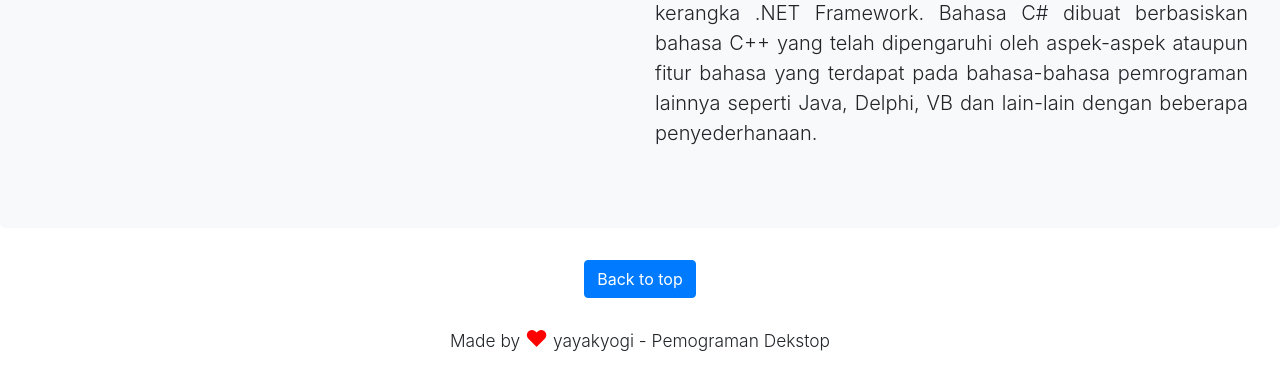
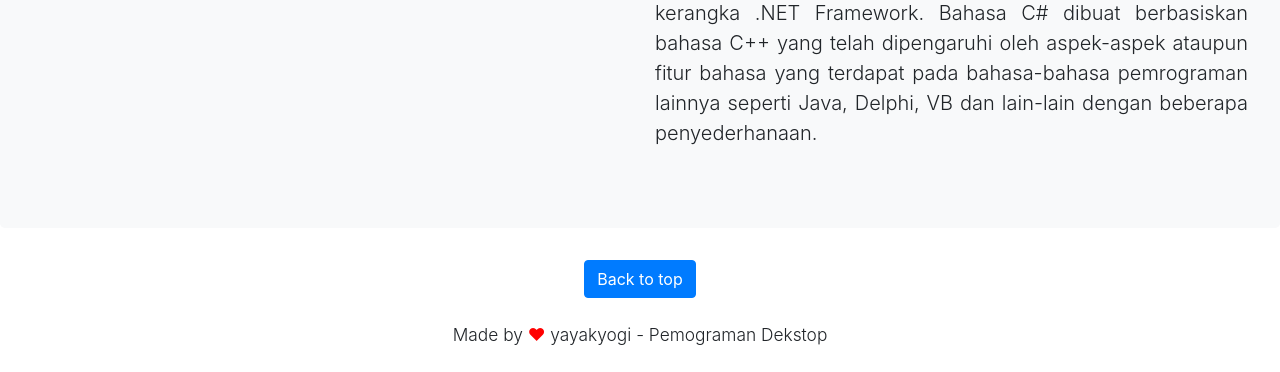
Before and after one commit to yayakyogi/pemrograman-dekstop, a plain HTML site: page index.html in a window 1280 px wide. Shown: the part 834-1206 px from the top of the page. Drawn offline with Linux system fonts and the light colour scheme.

Commit message:
Update font love

```diff
--- a/index.html
+++ b/index.html
@@ -81,7 +81,7 @@
         <!-- Footer -->
         <center><a class="btn btn-primary btn-md" style="color:white;" id="back">Back to top</a></center><br>
         <blockquote class="blockquote text-center">
-            <p class="lead" style="font-size:13pt;">Made by <span class="heart" style="font-size:17pt;color:red;">&hearts;</span> yayakyogi - Pemograman Dekstop</p>
+            <p class="lead" style="font-size:13pt;">Made by <span class="heart" style="font-size:13pt;color:red;">&hearts;</span> yayakyogi - Pemograman Dekstop</p>
           </blockqoute>
 
         <!-- Modal -->
```
